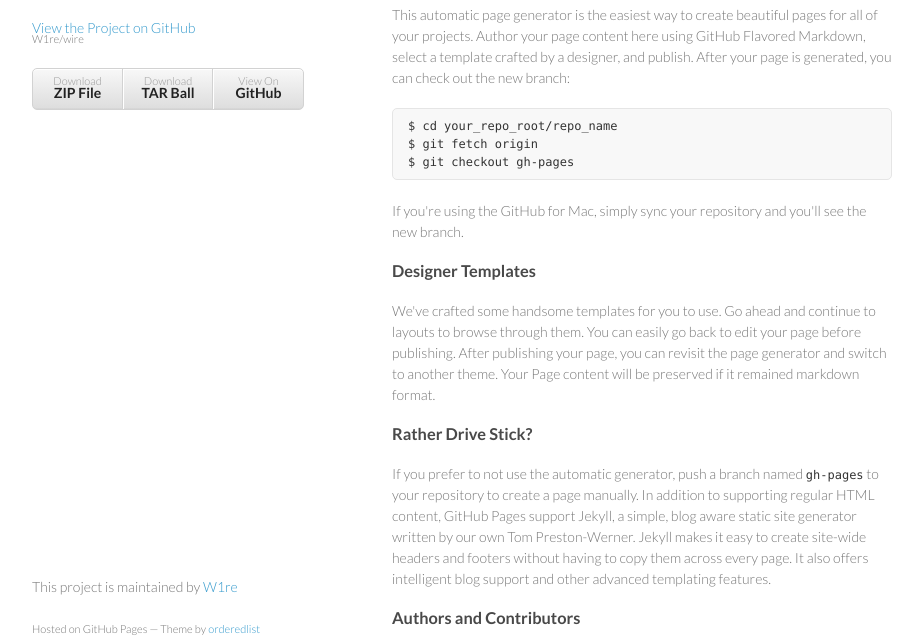
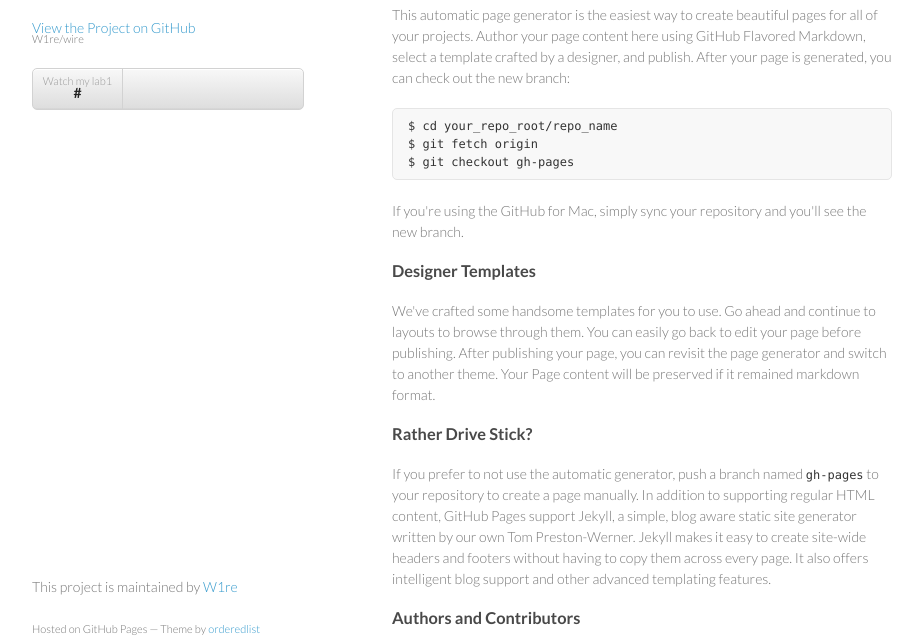
Before and after one commit to W1re/wire, a plain HTML site: page index.html in a window 1280 px wide. Shown: the part 92-736 px from the top of the page, without its empty margins (178-1101 px from the left). Drawn offline with Linux system fonts and the light colour scheme.

Commit message:
Update index.html

```diff
--- a/index.html
+++ b/index.html
@@ -22,9 +22,9 @@
 
 
         <ul>
-          <li><a href="https://github.com/W1re/wire/zipball/master">Download <strong>ZIP File</strong></a></li>
-          <li><a href="https://github.com/W1re/wire/tarball/master">Download <strong>TAR Ball</strong></a></li>
-          <li><a href="https://github.com/W1re/wire">View On <strong>GitHub</strong></a></li>
+
+          <li><a href="http://w1re.github.io/test">Watch my lab1 <strong>#</strong></a></li>
+
         </ul>
       </header>
       <section>
```
